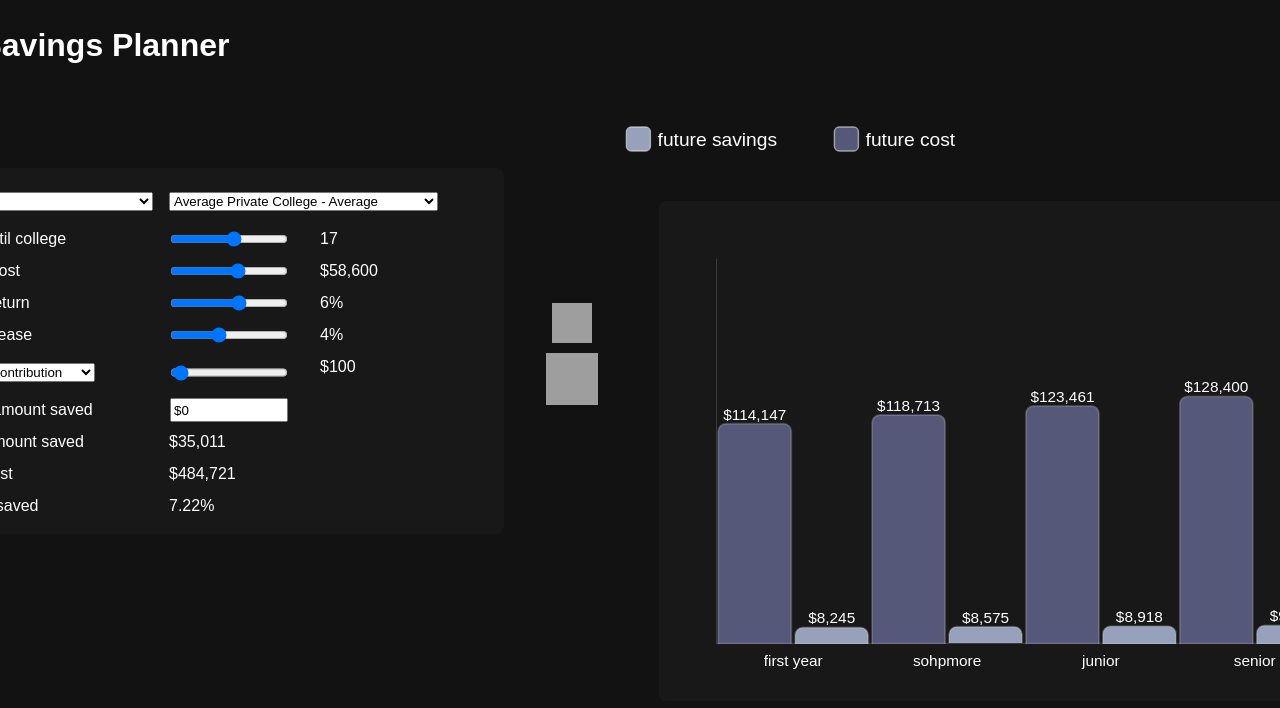
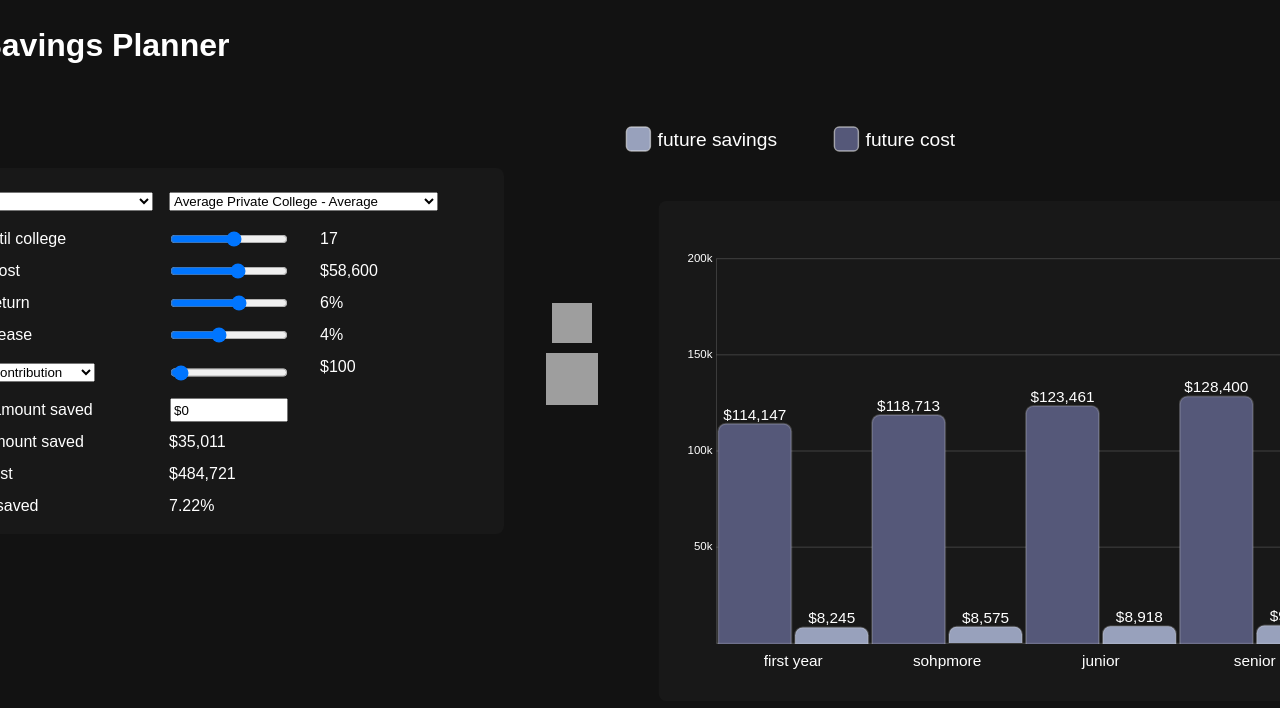
Before and after one commit to aokorodu/CollegeSavingsPlanner_React, a React (Vite) app in the folder CSP-react/: page / in a window 1280 px wide. Both pictures are taken after a click on the picture 572 px from the left and 379 px from the top of the page. Shown: the top 708 px of the page. Built offline with nearby package versions, Linux system fonts and the light colour scheme; grey boxes are pictures that could not be loaded.

Commit message:
added graph lines

```diff
--- a/CSP-react/src/components/BarGraph/BarGraph.tsx
+++ b/CSP-react/src/components/BarGraph/BarGraph.tsx
@@ -1,6 +1,7 @@
 import Bar from './Bar';
 import styles from './BarGraph.module.css';
-import React, { forwardRef, useImperativeHandle, useRef } from 'react';
+import React, { forwardRef, useEffect, useImperativeHandle, useRef } from 'react';
+import GraphLabel from './GraphLabel';
 
 const years = ['first year', 'sohpmore', 'junior', 'senior'];
 
@@ -34,6 +35,8 @@ const BarGraph = forwardRef((props, ref) => {
 
     const savedKeyRectRef = useRef<SVGRectElement | null>(null);
     const costKeyRectRef = useRef<SVGRectElement | null>(null);
+
+    const graphLabelRefs: Element[] = [];
 
 
     let totalCosts = 0;
@@ -79,6 +82,8 @@ const BarGraph = forwardRef((props, ref) => {
             const value = yearlySaved[index];
             barRef.current.updateSize(percentage, value);
         });
+
+        organizeGraphLabels();
     }
 
     const updateaBarColors = (colors: string[]) => {
@@ -117,6 +122,39 @@ const BarGraph = forwardRef((props, ref) => {
         updateaBarColors
     }));
 
+    const addToRefs = (el: SVGRectElement) => {
+        if (el && !graphLabelRefs.includes(el)) {
+            graphLabelRefs.push(el);
+        }
+    };
+
+
+    const getGraphLabels = () => {
+        const lines = [];
+        const numLines = 20;
+        for (let i = 1; i <= numLines; i++) {
+            const labelValue = 50 * i;
+            lines.push(
+                <GraphLabel ref={addToRefs} key={`GraphLabel_${i}`} label={`${labelValue}k`} />
+            );
+        }
+        return lines;
+    }
+
+    useEffect(() => {
+        organizeGraphLabels();
+    }, []);
+
+    const organizeGraphLabels = () => {
+        graphLabelRefs.forEach((labelRef, index) => {
+            const value = (index + 1) * 50;
+            const percentage = value * 1000 / yearlyMax;
+            const yPos = vbHeight - (percentage * vbHeight);
+            const transformString = `translate(0 ${yPos})`;
+            labelRef.setAttribute("transform", transformString);
+        });
+    }
+
     return (
         <div className={styles.barGraphContainer}>
             <svg width="100%" height="100%" viewBox={`${-vbMargin} ${-vbMargin} ${vbWidth + vbMargin * 2} ${vbHeight + vbMargin * 2}`} preserveAspectRatio="xMidYMid meet" >
@@ -126,17 +164,12 @@ const BarGraph = forwardRef((props, ref) => {
                     </clipPath>
                 </defs>
 
-                {/* <g id="key" transform='translate(490 -135)'>
-                    <rect ref={costKeyRectRef} x="0" y="0" width={50} height={50} fill="#ff0000ff" fillOpacity=".8" rx="20" ry="20" />
-                    <text x={60} y={30} fill='#fff' stroke="none" fontSize={40} textAnchor="start" dominantBaseline="middle">Yearly Cost</text>
-                    <rect ref={savedKeyRectRef} x="300" y="0" width={50} height={50} fill="#00ff00ff" fillOpacity=".8" rx="20" ry="20" />
-                    <text x={360} y={30} fill='#fff' stroke="none" fontSize={40} textAnchor="start" dominantBaseline="middle">Yearly Saved</text>
-
-                </g> */}
-
 
                 <g id="background">
                     <rect x="-150" y="-150" width={vbWidth + 300} height={vbHeight + vbMargin * 2} fill="#fff" fillOpacity=".025" rx="20" ry="20" stroke="none" strokeOpacity="1" strokeWidth={5} />
+                </g>
+                <g id="graphLabels">
+                    {getGraphLabels()}
                 </g>
                 <g clipPath="url(#barGraphClipPath)">
                     <g id="costBars">
--- /dev/null
+++ b/CSP-react/src/components/BarGraph/GraphLabel.tsx
@@ -0,0 +1,17 @@
+import { forwardRef } from "react";
+
+type GraphLabelProps = {
+    label: string
+};
+
+const GraphLabel = forwardRef<SVGRectElement, GraphLabelProps>(({ label }, ref) => {
+    return (
+        <g ref={ref}>
+            <line x1="0" y1="0" x2="1600" y2="0" stroke="#eaeaea" strokeWidth="2" strokeOpacity="0.25" />
+            <text x={-10} y={0} fill='#fff' stroke="none" fontSize={30} textAnchor="end" dominantBaseline="middle">{label}</text>
+
+        </g>
+    );
+})
+
+export default GraphLabel;
```
